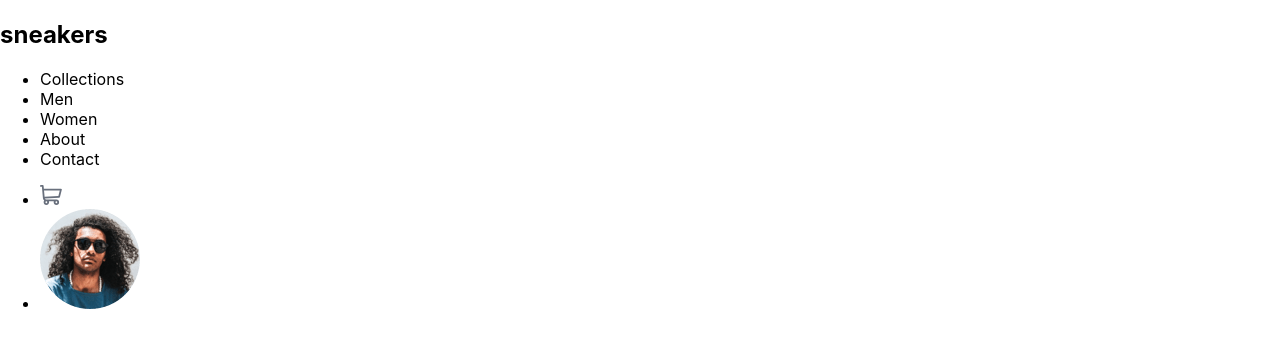
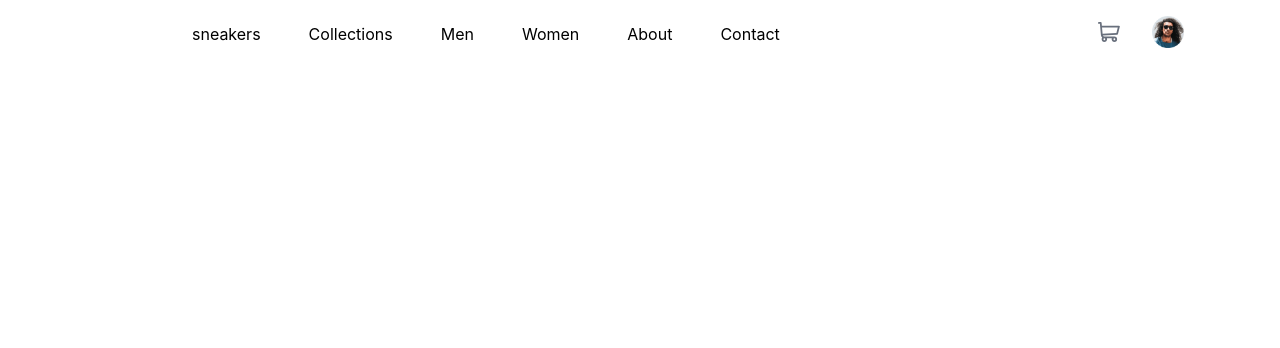
Before and after one commit to Morralytics/Product-Page, a React (Create React App) app: page / in a window 1280 px wide. Shown: the top 348 px of the page. Built offline with nearby package versions, Linux system fonts and the light colour scheme.

Commit message:
Added basic style positioning for the header list items. To make flexbox look closer to what I desired, I put the brand title in the collections list.

```diff
--- a/src/components/Header/index.js
+++ b/src/components/Header/index.js
@@ -1,4 +1,5 @@
 import React from 'react';
+import './style.css'
 // Imports that will need to transition to public folder on deployment
 // import cartIcon from '../../../public/images/icon-cart.svg'
 import cartIcon from '../../assets/images/icon-cart.svg';
@@ -8,8 +9,8 @@ const Header = () => {
   return (
     <header id='header'>
         <nav id='nav-bar'>
-            <h2 id='brand-title'>sneakers</h2>
             <ul id='collections-list' class='nav-items'>
+                <li id='brand-title'>sneakers</li>
                 <li id='collections'>Collections</li>
                 <li id='men'>Men</li>
                 <li id='women'>Women</li>
@@ -21,7 +22,7 @@ const Header = () => {
                     <img src={cartIcon} alt='cart-icon'></img>
                 </li>
                 <li id='profile'>
-                <img src={profilePic} alt='cart-icon'></img>
+                <img src={profilePic} alt='cart-icon' width='32'></img>
                 </li>
             </ul>
         </nav>
--- /dev/null
+++ b/src/components/Header/style.css
@@ -0,0 +1,25 @@
+#nav-bar,
+.nav-items {
+    list-style: none;
+    display: flex;
+    justify-content: space-between;
+    align-items: center;
+    padding-left: 1rem;
+    padding-right: 1rem;
+}
+
+#collections-list {
+    margin-left: 7rem;
+}
+
+#collections-list li{
+    padding-left: 3rem;
+}
+
+#user-items {
+    margin-right: 4rem;
+}
+
+#user-items li {
+    padding-left: 2rem;
+}
```
